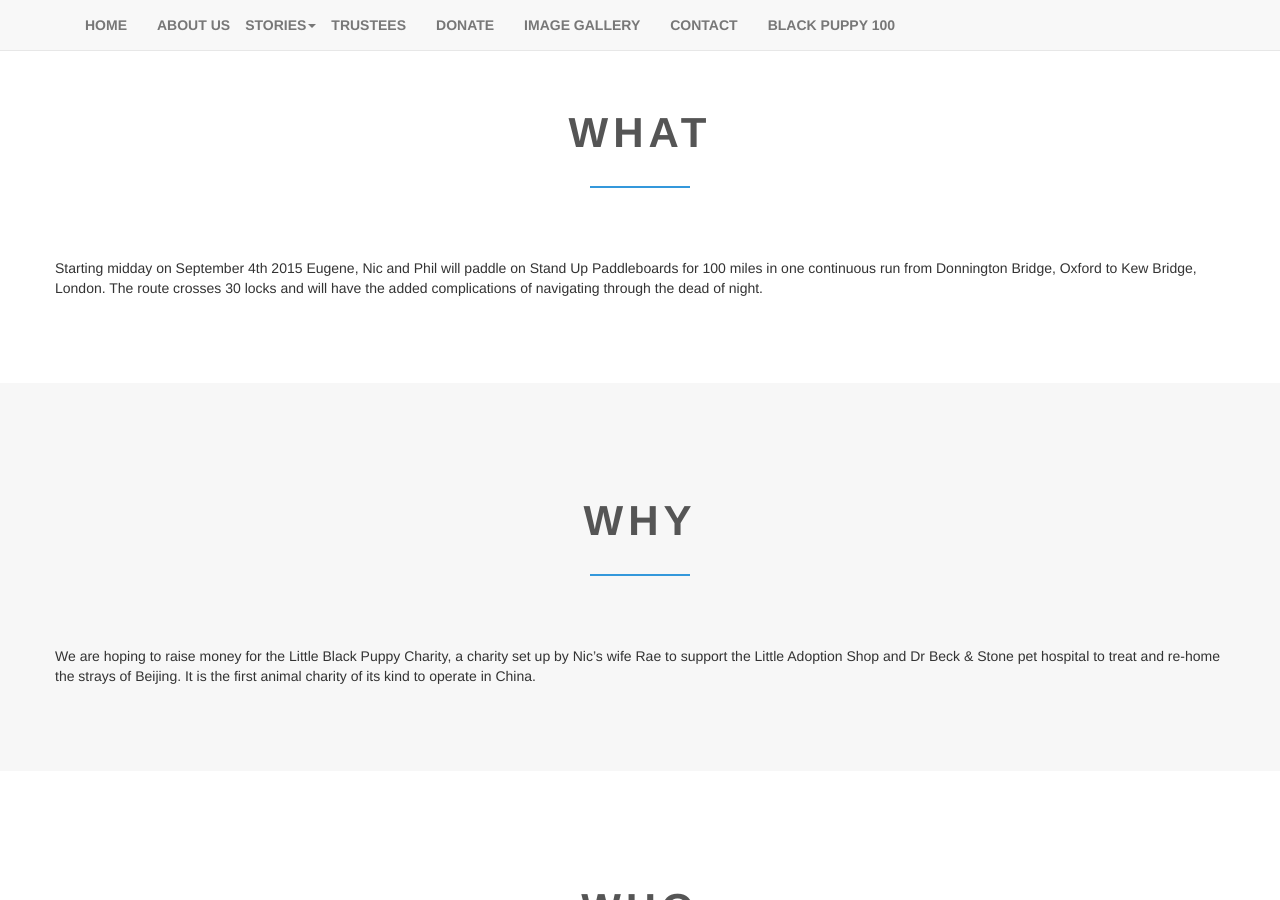
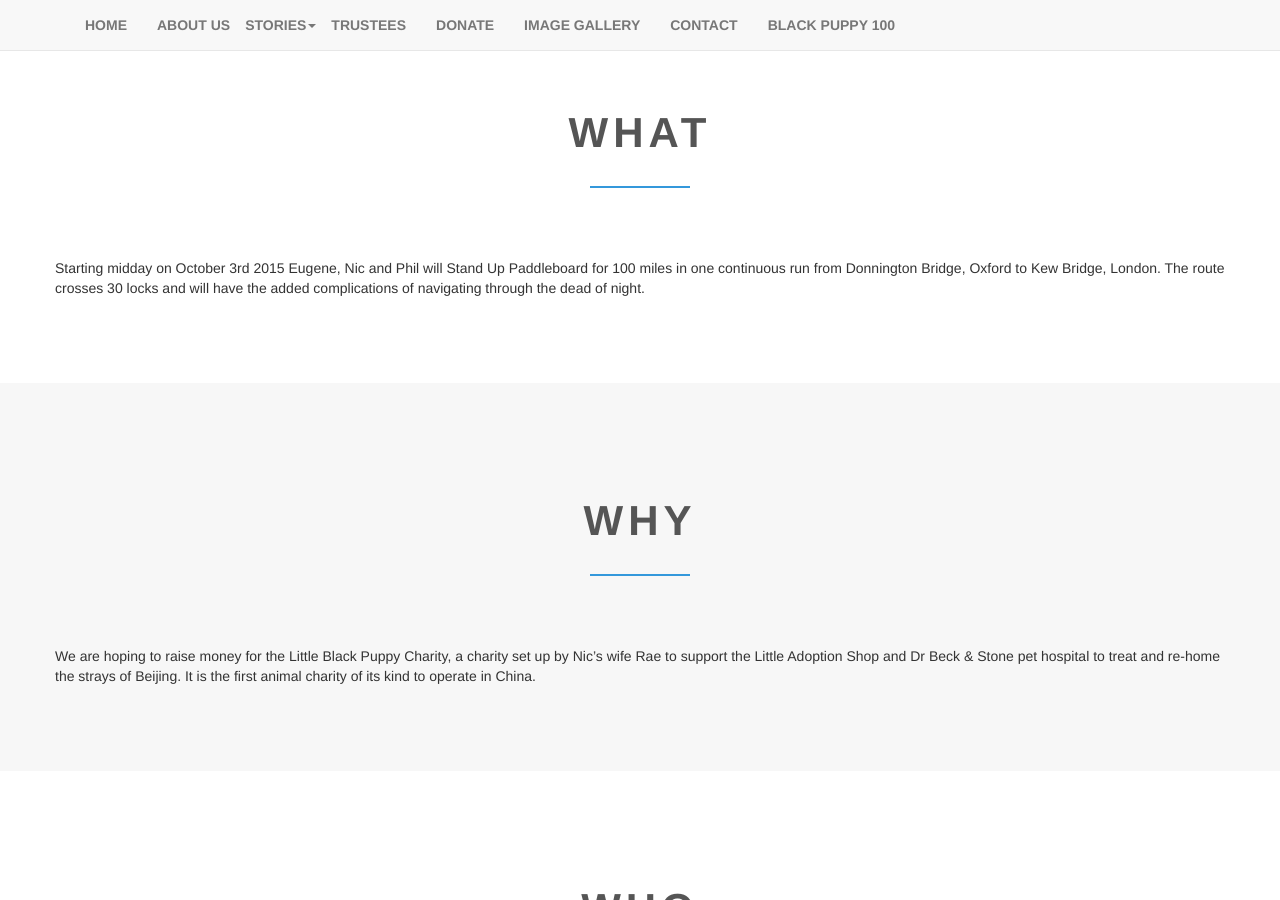
Before and after one commit to nicholasjackson/blackpuppy, a Jekyll site: the page built from blackpuppy100.html, in a window 1280 px wide and 900 px high, scrolled down 568 px. Built offline with Jekyll 4.4.1, drawn with Linux system fonts in a browser that asks for light colours.

Commit message:
updated dates

```diff
--- a/_includes/blackpuppy100/what.html
+++ b/_includes/blackpuppy100/what.html
@@ -7,7 +7,7 @@
     </header>
     <div class="row">
       <p>
-        Starting midday on September 4th 2015 Eugene, Nic and Phil will paddle on Stand Up Paddleboards for 100 miles in one continuous run from Donnington Bridge, Oxford to Kew Bridge, London. The route crosses 30 locks and will have the added complications of navigating through the dead of night.
+        Starting midday on October 3rd 2015 Eugene, Nic and Phil will Stand Up Paddleboard for 100 miles in one continuous run from Donnington Bridge, Oxford to Kew Bridge, London. The route crosses 30 locks and will have the added complications of navigating through the dead of night.
       </p>
     </div>
   </div>
```
